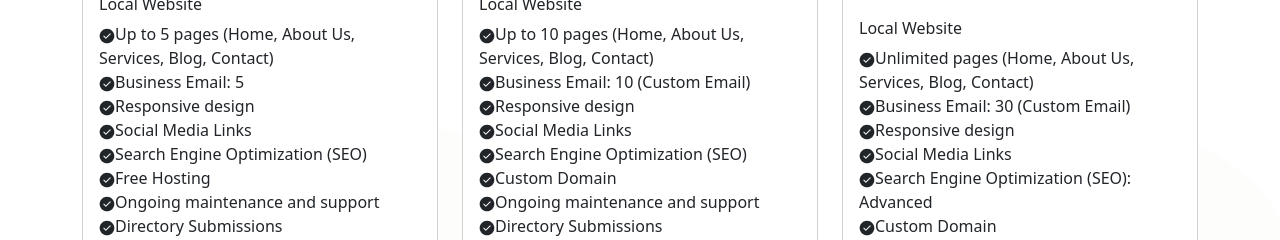
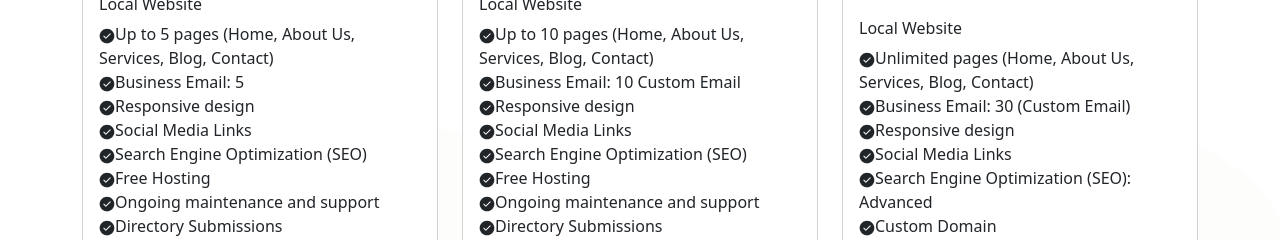
Before and after one commit to biz-admin-carlo/Bizsolutions, a React (Create React App) app: page /pricing in a window 1280 px wide. Shown: the part 1996-2236 px from the top of the page. Built offline with nearby package versions, Linux system fonts and the light colour scheme; no server answers.

Commit message:
updated AppInformation.js icon

```diff
--- a/src/components/AppInformation.js
+++ b/src/components/AppInformation.js
@@ -155,13 +155,18 @@ export default function Pricing() {
 
                                     <h6>Local Website</h6>
                                     <div className='pb-5'>
-                                        <IconContext.Provider value={{ color: "green", className: "me-2" }}>
+                                        <IconContext.Provider value={{ color: "orange", className: "me-2" }}>
                                             <div><GoCheckCircleFill />Up to 5 pages (Home, About Us, Services, Blog, Contact)</div>
                                             <div><GoCheckCircleFill />Business Email: 5</div>
+                                        </IconContext.Provider>
+                                        <IconContext.Provider value={{ color: "green", className: "me-2" }}>
                                             <div><GoCheckCircleFill />Responsive design</div>
                                             <div><GoCheckCircleFill />Social Media Links</div>
                                             <div><GoCheckCircleFill />Search Engine Optimization (SEO)</div>
                                             <div><GoCheckCircleFill />Free Hosting</div>
+                                        </IconContext.Provider>
+
+                                        <IconContext.Provider value={{ color: "orange", className: "me-2" }}>
                                             <div><GoCheckCircleFill />Ongoing maintenance and support</div>
                                             <div><GoCheckCircleFill />Directory Submissions</div>
                                             <div><GoCheckCircleFill />Security Measures: Standard</div>
@@ -170,7 +175,7 @@ export default function Pricing() {
 
                                     <h6>Social Media Management</h6>
                                     <div className='pb-5'>
-                                        <IconContext.Provider value={{ color: "green", className: "me-2" }}>
+                                        <IconContext.Provider value={{ color: "orange", className: "me-2" }}>
                                             <div><GoCheckCircleFill />Facebook Account </div>
                                             <div><GoCheckCircleFill />X Account </div>
                                             <div><GoCheckCircleFill />Instagram Account</div>
@@ -208,13 +213,18 @@ export default function Pricing() {
 
                                     <h6>Local Website</h6>
                                     <div className='pb-5'>
+                                        <IconContext.Provider value={{ color: "orange", className: "me-2" }}>
+                                            <div><GoCheckCircleFill />Up to 10 pages (Home, About Us, Services, Blog, Contact)</div>
+                                            <div><GoCheckCircleFill />Business Email: 10 Custom Email</div>
+                                        </IconContext.Provider>
                                         <IconContext.Provider value={{ color: "green", className: "me-2" }}>
-                                            <div><GoCheckCircleFill />Up to 10 pages (Home, About Us, Services, Blog, Contact)</div>
-                                            <div><GoCheckCircleFill />Business Email: 10 (Custom Email)</div>
                                             <div><GoCheckCircleFill />Responsive design</div>
                                             <div><GoCheckCircleFill />Social Media Links</div>
                                             <div><GoCheckCircleFill />Search Engine Optimization (SEO)</div>
-                                            <div><GoCheckCircleFill />Custom Domain</div>
+                                            <div><GoCheckCircleFill />Free Hosting</div>
+                                        </IconContext.Provider>
+
+                                        <IconContext.Provider value={{ color: "orange", className: "me-2" }}>
                                             <div><GoCheckCircleFill />Ongoing maintenance and support</div>
                                             <div><GoCheckCircleFill />Directory Submissions</div>
                                             <div><GoCheckCircleFill />Security Measures: Standard</div>
@@ -223,7 +233,7 @@ export default function Pricing() {
 
                                     <h6>Social Media Management</h6>
                                     <div className='pb-5'>
-                                        <IconContext.Provider value={{ color: "green", className: "me-2" }}>
+                                        <IconContext.Provider value={{ color: "orange", className: "me-2" }}>
                                             <div><GoCheckCircleFill />Facebook Account </div>
                                             <div><GoCheckCircleFill />X Account </div>
                                             <div><GoCheckCircleFill />Instagram Account</div>
@@ -261,15 +271,19 @@ export default function Pricing() {
 
                                     <h6>Local Website</h6>
                                     <div className='pb-5'>
-                                        <IconContext.Provider value={{ color: "green", className: "me-2" }}>
+                                        <IconContext.Provider value={{ color: "orange", className: "me-2" }}>
                                             <div><GoCheckCircleFill />Unlimited pages (Home, About Us, Services, Blog, Contact)</div>
                                             <div><GoCheckCircleFill />Business Email: 30 (Custom Email)</div>
+                                        </IconContext.Provider>
+                                        <IconContext.Provider value={{ color: "green", className: "me-2" }}>
                                             <div><GoCheckCircleFill />Responsive design</div>
                                             <div><GoCheckCircleFill />Social Media Links</div>
                                             <div><GoCheckCircleFill />Search Engine Optimization (SEO): Advanced</div>
                                             <div><GoCheckCircleFill />Custom Domain</div>
                                             <div><GoCheckCircleFill />Ongoing maintenance and support</div>
                                             <div><GoCheckCircleFill />Directory Submissions</div>
+                                        </IconContext.Provider>
+                                        <IconContext.Provider value={{ color: "orange", className: "me-2" }}>
                                             <div><GoCheckCircleFill />Security Measures: Premium</div>
                                             <div><GoCheckCircleFill />Comprehensive e-commerce solutions</div>
                                             <div><GoCheckCircleFill />Integrated Payment Processing System</div>
@@ -278,7 +292,7 @@ export default function Pricing() {
 
                                     <h6>Social Media Management</h6>
                                     <div className='pb-5'>
-                                        <IconContext.Provider value={{ color: "green", className: "me-2" }}>
+                                        <IconContext.Provider value={{ color: "orange", className: "me-2" }}>
                                             <div><GoCheckCircleFill />Facebook Account </div>
                                             <div><GoCheckCircleFill />X Account </div>
                                             <div><GoCheckCircleFill />Instagram Account</div>
```
